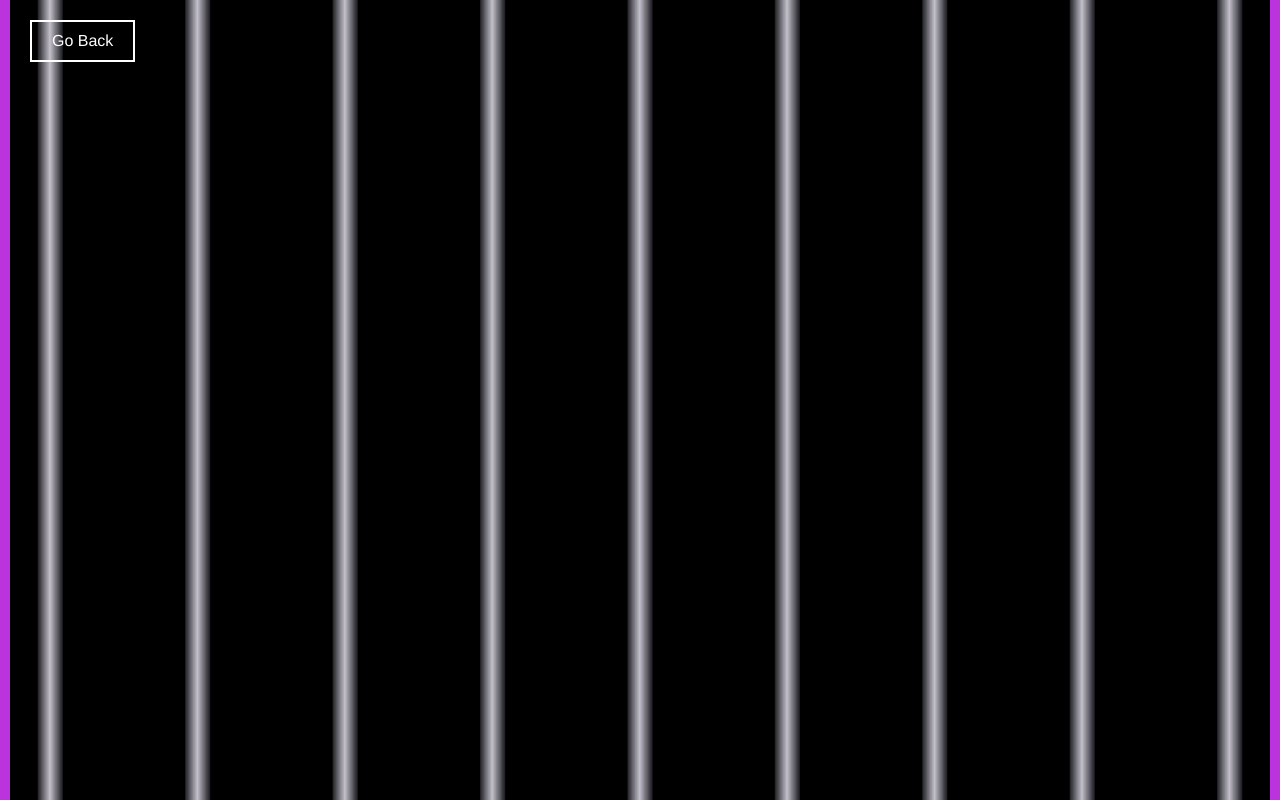
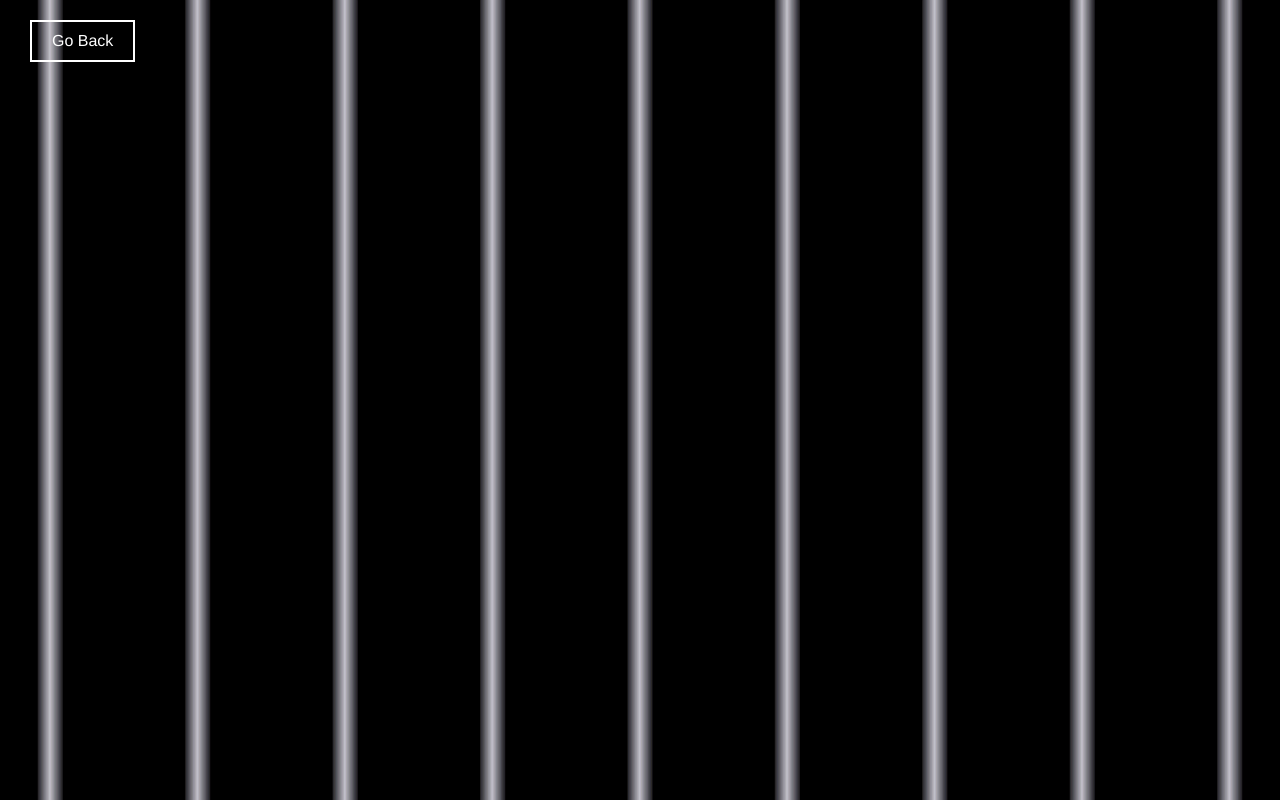
Before and after one commit to milenapaul/Cekpet, a plain HTML site: page jail.html in a window 1280 px wide. Drawn offline with Linux system fonts and the light colour scheme.

Commit message:
Update jail.html

```diff
--- a/jail.html
+++ b/jail.html
@@ -14,7 +14,7 @@
             margin: 0;
             font-family: Arial, sans-serif;
             color: white;
-            background-color: #bb33dd;
+            background-color: black;
             text-align: center;
             overflow: hidden;
             padding: 10px;
```
